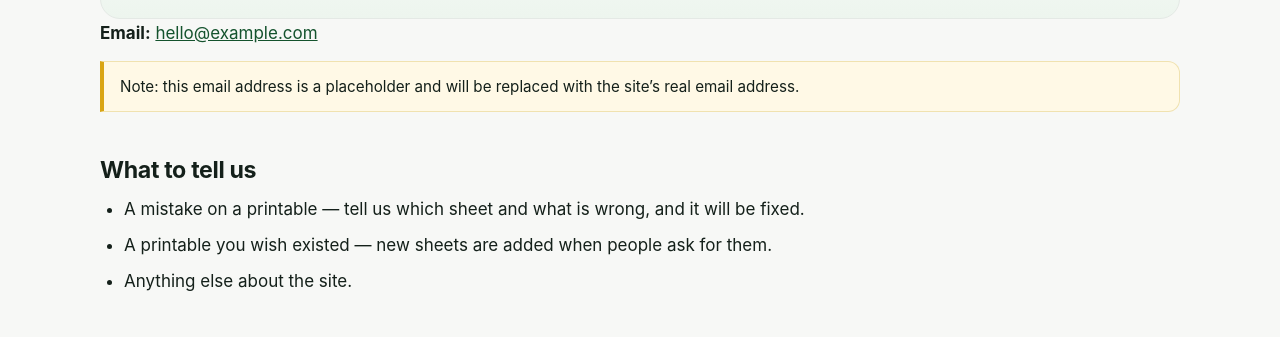
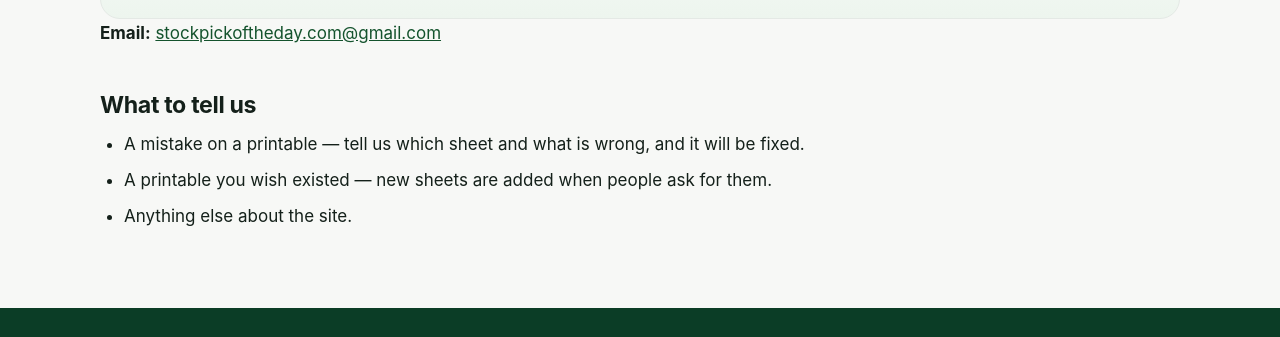
Before and after one commit to stockpickoftheday/freehomeprintables, a plain HTML site: page contact.html in a window 1280 px wide. Shown: the part 429-766 px from the top of the page. Drawn offline with Linux system fonts and the light colour scheme.

Commit message:
Update contact.html: replace placeholder email with stockpickoftheday.com@gmail.com

```diff
--- a/contact.html
+++ b/contact.html
@@ -68,8 +68,7 @@
       <p class="lede">Questions about a printable, a mistake on a sheet, or an idea for a new one? Send an email.</p>
     </section>
 
-    <p><strong>Email:</strong> <a href="mailto:hello@example.com">hello@example.com</a></p>
-    <p class="note">Note: this email address is a placeholder and will be replaced with the site&rsquo;s real email address.</p>
+    <p><strong>Email:</strong> <a href="mailto:stockpickoftheday.com@gmail.com">stockpickoftheday.com@gmail.com</a></p>
 
     <h2>What to tell us</h2>
     <ul>
```
